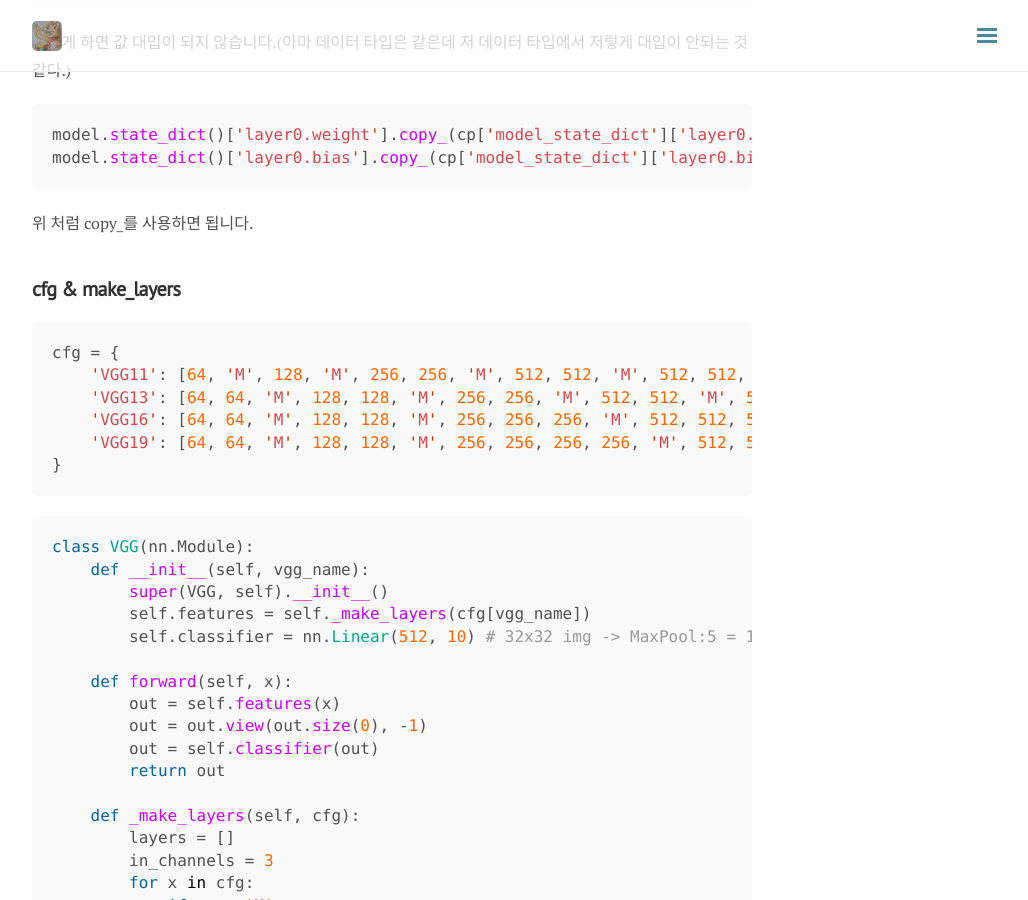
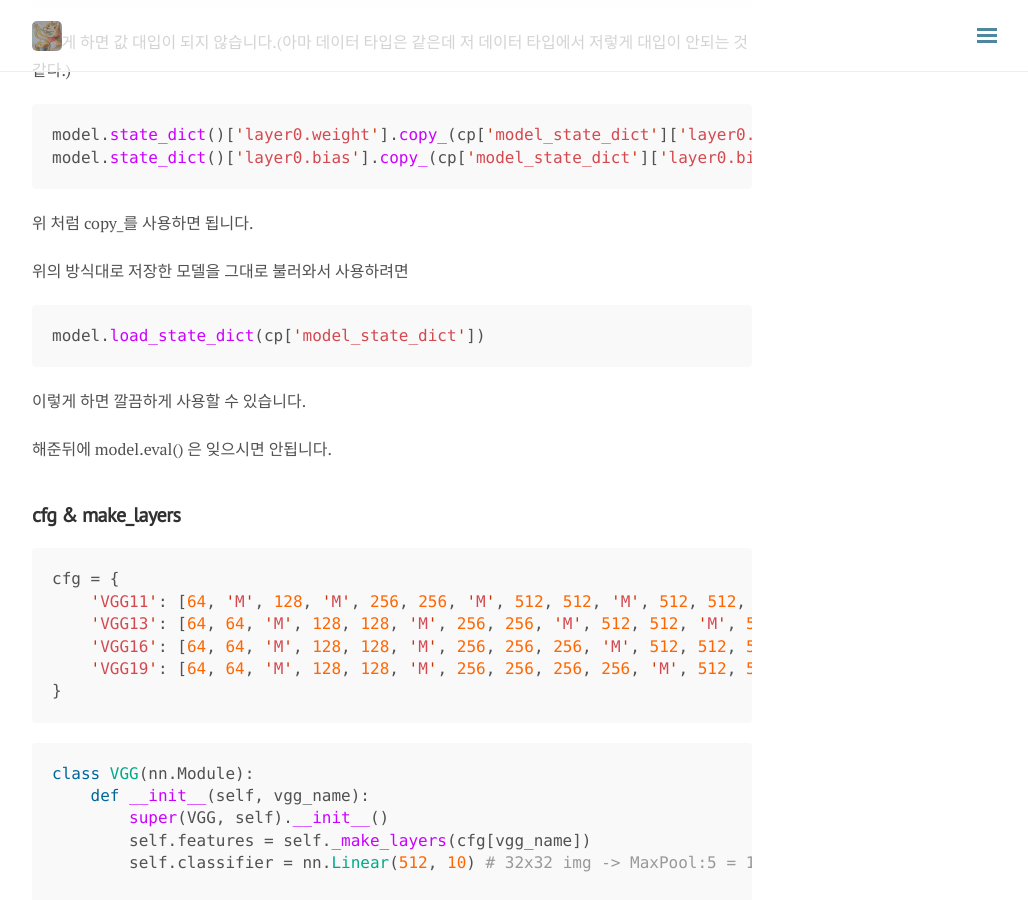
Before and after one commit to del-luna/del-luna.github.io, a Jekyll site: the page built from _posts/2020-03-18-Pytorch 삽질 후기(ing)-post.md, in a window 1280 px wide and 900 px high, scrolled down 4905 px. Shown: the whole window, without its empty margins (248-1276 px from the left). Built offline with Jekyll 4.4.1, drawn with Linux system fonts in a browser that asks for light colours; nearby versions of some CDN libraries; comment, search, counter and statistics services are not loaded.

Commit message:
upload-pytorch

````diff
--- a/_posts/2020-03-18-Pytorch 삽질 후기(ing)-post.md
+++ b/_posts/2020-03-18-Pytorch 삽질 후기(ing)-post.md
@@ -29,7 +29,7 @@ tags: [pytorch,tips]
 
 사용도 엄청 쉽고 간편합니다.<br>
 
-<img src = "https://jaeheondev.github.io/assets/img/pytorch/tqdm.gif">
+<img src = "https://py-tonic.github.io/images/pytorch/tqdm.gif">
 
 ```python
 for epoch in tqdm(range(training_epoch), position=0):
@@ -216,6 +216,16 @@ model.state_dict()['layer0.bias'].copy_(cp['model_state_dict']['layer0.bias'])#b
 
 위 처럼 copy_를 사용하면 됩니다.<br>
 
+위의 방식대로 저장한 모델을 그대로 불러와서 사용하려면
+
+```python
+model.load_state_dict(cp['model_state_dict'])
+```
+
+이렇게 하면 깔끔하게 사용할 수 있습니다.
+
+해준뒤에 model.eval() 은 잊으시면 안됩니다.
+
 
 
 ## cfg & make_layers
@@ -269,7 +279,7 @@ cfg가 커지면 따로 .cfg 파일로 빼서 사용한다고 합니다.(물론
 
 Torch는 기본적으로 제공되는 초기화가 있습니다.<br>
 
-<img src = "https://jaeheondev.github.io/assets/img/pytorch/0.png">
+<img src = "https://py-tonic.github.io/images/pytorch/0.png">
 
 Linear layer의 경우 위 처럼, Conv layer의경우 아래처럼 초기화 된다고 합니다.<br>
 
````
